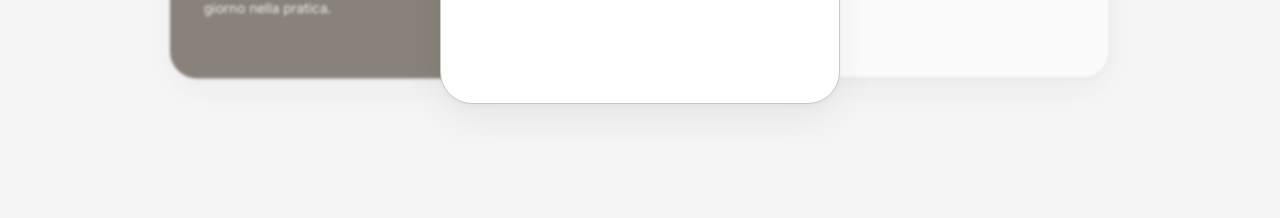
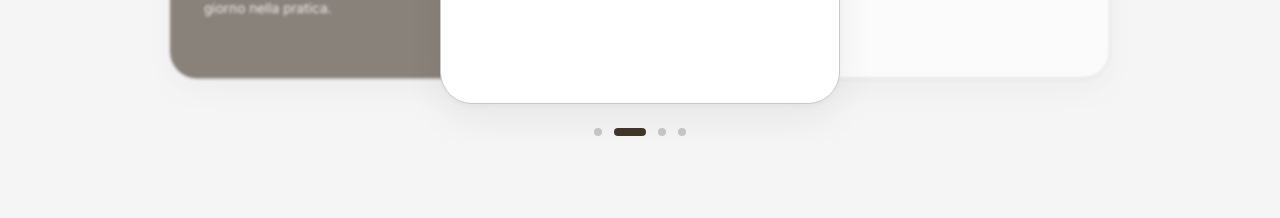
Before and after one commit to applicaaps/applica, a Next.js app in the folder applica-app/: page / in a window 1280 px wide. Shown: the part 1840-2058 px from the top of the page. Built offline with nearby package versions, Linux system fonts and the light colour scheme; a web font is replaced by a local one.

Commit message:
Feat: aggiunto indicatore di paginazione al carosello

```diff
--- a/applica-app/components/PrinciplesCarousel.tsx
+++ b/applica-app/components/PrinciplesCarousel.tsx
@@ -55,7 +55,7 @@ export function PrinciplesCarousel() {
     if (isHovered) return
     const timer = setInterval(() => {
       setActiveIdx((prev) => (prev + 1) % principles.length)
-    }, 4500)
+    }, 5000)
     return () => clearInterval(timer)
   }, [isHovered])
 
@@ -147,6 +147,22 @@ export function PrinciplesCarousel() {
           )
         })}
       </AnimatePresence>
+
+      {/* Pagination Indicators */}
+      <div className="absolute bottom-2 left-1/2 -translate-x-1/2 flex items-center gap-3">
+        {principles.map((_, idx) => (
+          <button
+            key={idx}
+            onClick={() => setActiveIdx(idx)}
+            className={`h-2 rounded-full transition-all duration-500 ${
+              activeIdx === idx
+                ? 'w-8 bg-[var(--color-primary)]'
+                : 'w-2 bg-[var(--color-outline-variant)] hover:bg-[var(--color-outline)]'
+            }`}
+            aria-label={`Vai al principio ${idx + 1}`}
+          />
+        ))}
+      </div>
     </div>
   )
 }
```
